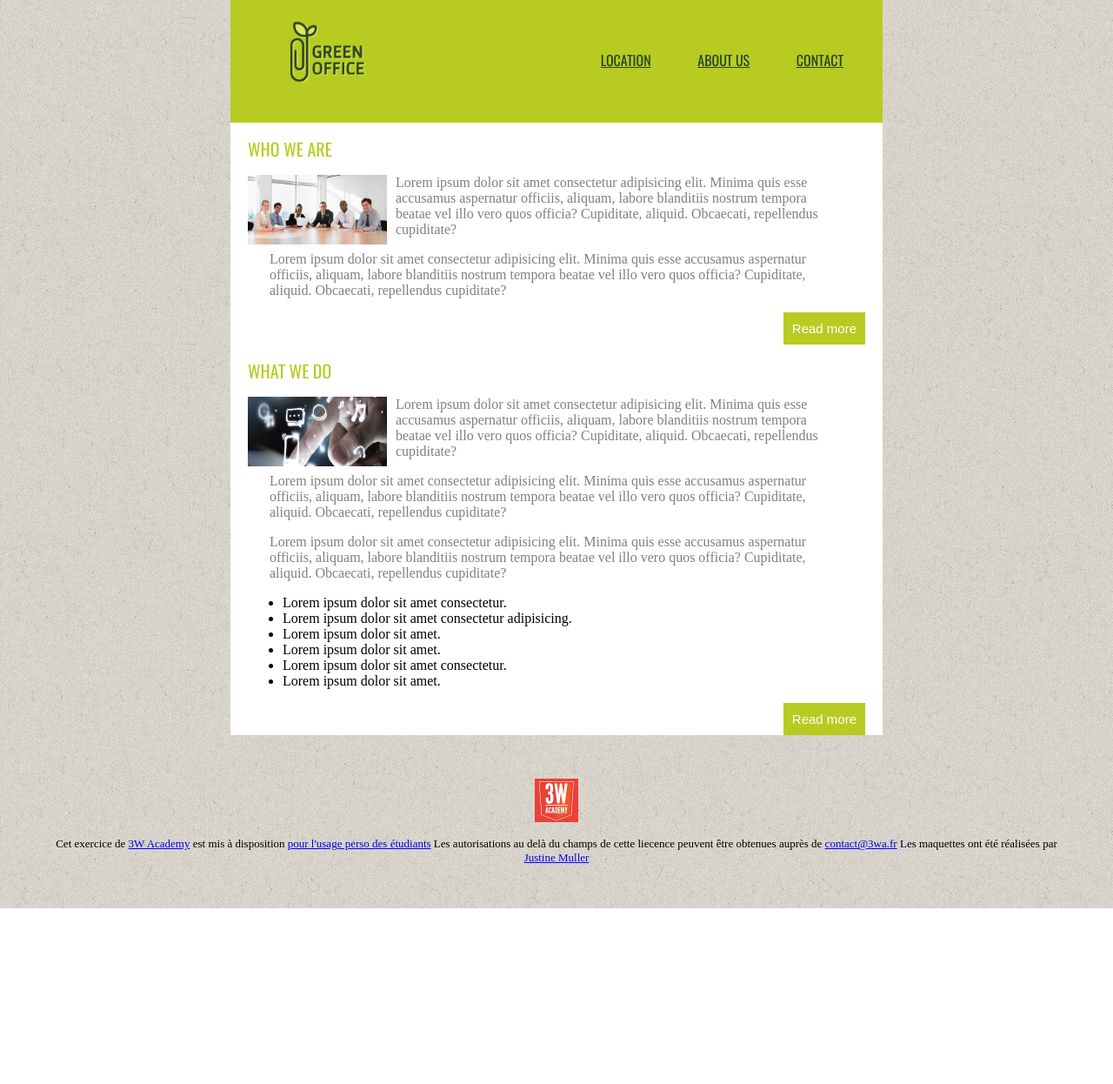
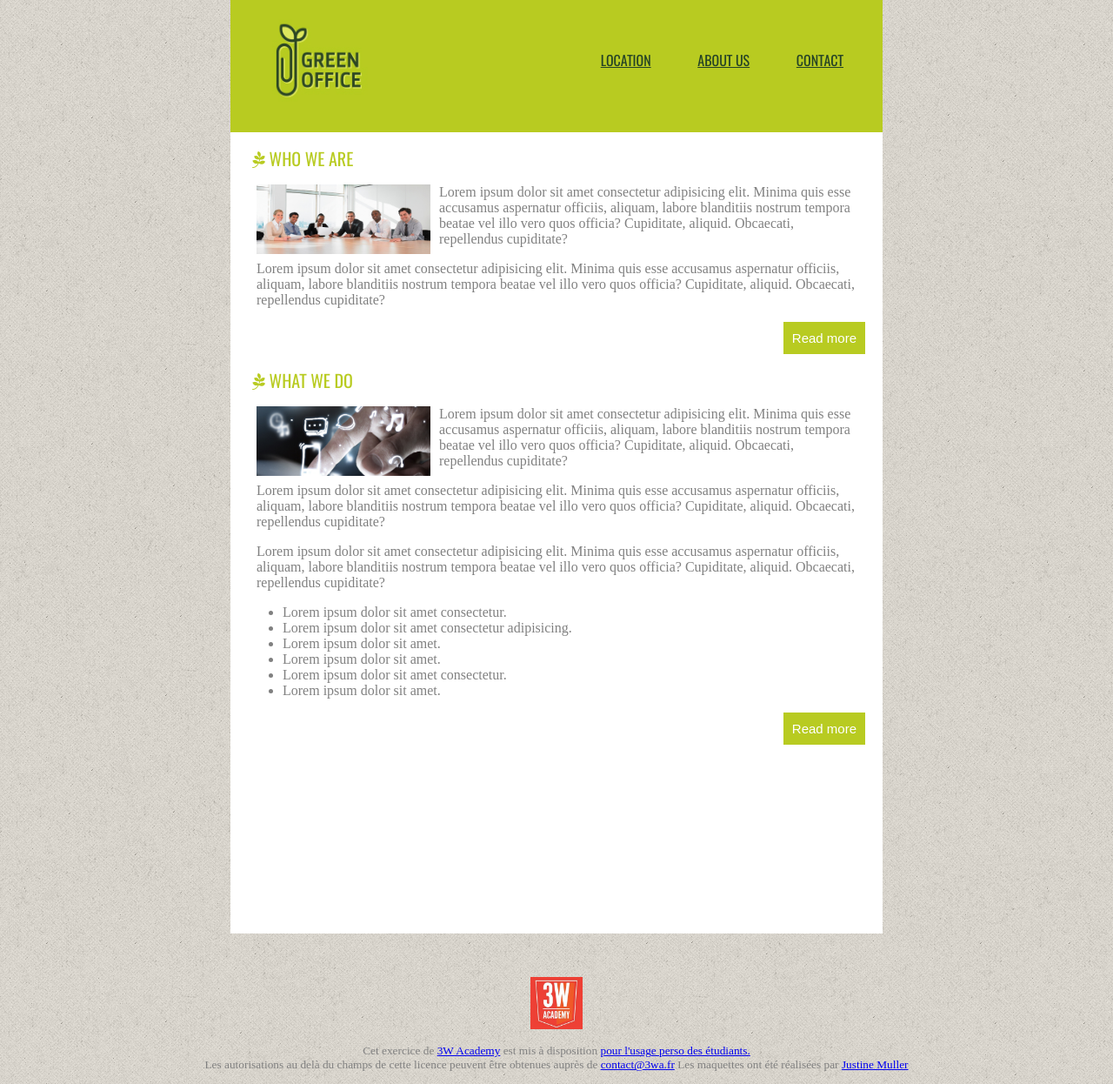
Before and after one commit to ranya-m/TP3-green-office-dernier-rep, a plain HTML site: page index.html in a window 1280 px wide. Shown: the part 7-1253 px from the top of the page at 87% size. Before the commit the page ends 1051 px from the top, so only its background shows below. Drawn offline with Linux system fonts and the light colour scheme.

Commit message:
last-correction

```diff
--- a/index.html
+++ b/index.html
@@ -4,6 +4,7 @@
     <meta charset="UTF-8" />
     <meta http-equiv="X-UA-Compatible" content="IE=edge" />
     <meta name="viewport" content="width=device-width, initial-scale=1.0" />
+    <link rel="stylesheet" href="https://cdnjs.cloudflare.com/ajax/libs/font-awesome/6.2.0/css/all.min.css" integrity="sha512-xh6O/CkQoPOWDdYTDqeRdPCVd1SpvCA9XXcUnZS2FmJNp1coAFzvtCN9BmamE+4aHK8yyUHUSCcJHgXloTyT2A==" crossorigin="anonymous" referrerpolicy="no-referrer" />
 
     <link rel="stylesheet" href="./tp3.css" />
     <title>TP3 Maquette</title>
@@ -28,7 +29,8 @@
       <main>
       <!-- 1st section : Who we are -->
         <section class="who">
-        <h1>Who we are</h1>
+
+        <h1><i class="fa-brands fa-pagelines"></i> Who we are</h1>
 
         <img src="./img/who.jpg" alt="who we are image"/>
 
@@ -50,7 +52,7 @@
 
       <!-- 2nd section : What we do -->
       <section class="what">
-        <h1>What we do</h1>
+        <h1><i class="fa-brands fa-pagelines"></i> What we do</h1>
 
         <img src="./img/what.jpg" alt="what we do image"/>
 
@@ -93,8 +95,8 @@
     <footer>
       <img src="./img/3WACADEMY.jpg" alt="3WACADEMY logo"/>
       <p>Cet exercice de <a href="#">3W Academy</a>
-        est mis à disposition <a href="#"> pour l'usage perso des étudiants</a>
-      Les autorisations au delà du champs de cette liecence peuvent être obtenues auprès de <a href=#>contact@3wa.fr</a>
+        est mis à disposition <a href="#"> pour l'usage perso des étudiants.</a>
+      <br>Les autorisations au delà du champs de cette licence peuvent être obtenues auprès de <a href=#>contact@3wa.fr</a>
     Les maquettes ont été réalisées par <a href="#">Justine Muller</a></p>
     </footer>
 
--- a/tp3.css
+++ b/tp3.css
@@ -15,6 +15,7 @@ body {
   margin: auto;
   max-width: 750px;
   background-color: white;
+  height: 135vh;
 }
 
 /* -----------Header------------- */
@@ -55,8 +56,8 @@ header a {
 header img {
   margin-right: 180px;
   padding-top: 10px;
-  width: 140px;
-  height: 100px;
+  width: 160px;
+  height: 120px;
 }
 
 /* -----------Main------------- */
@@ -72,18 +73,24 @@ header img {
     font-weight: 400;
     font-size: 20px;
     color:rgb(184, 203, 33);
+    margin-left: 5px;
+  }
+
+  main i {
+    color:rgb(184, 203, 33);
   }
 
   main img {
     float:left;
     margin-right: 10px;
-    width: 160px;
+    width: 200px;
     height: 80px;
+    margin-left: 10px;
   }
 
   main p {
-    padding-left: 25px;
-    padding-right: 25px;
+    padding-left: 10px;
+    padding-right: 10px;
     color:gray;
   }
 
@@ -96,14 +103,20 @@ header img {
     font-size: 15px;
   }
 
+  main ul {
+    color: gray;
+  }
+
 /* -----------Footer------------- */
 footer {
   text-align: center;
-  font-size: small;
-  margin: 50px;
+  font-size: smaller;
+  color: gray;
+  margin-top: 50px;
+
 }
 
 footer img {
-  width: 50px;
-  height: 50px;
+  width: 60px;
+  height: 60px;
  }
```
